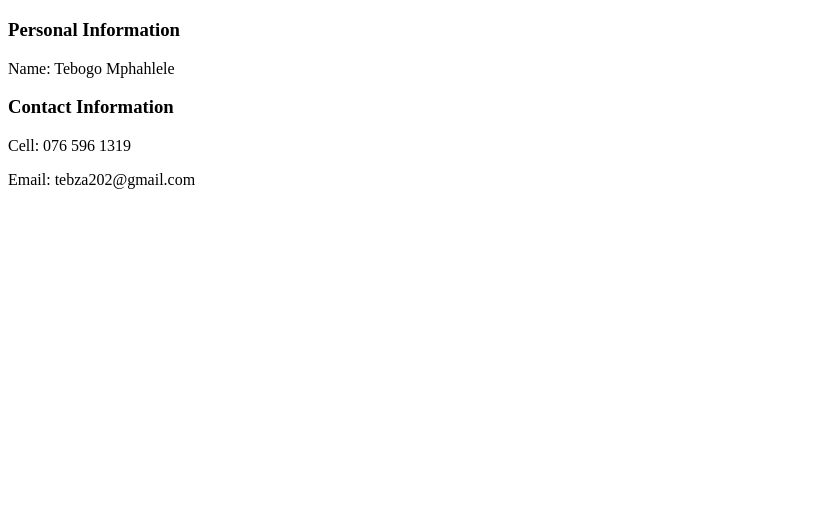
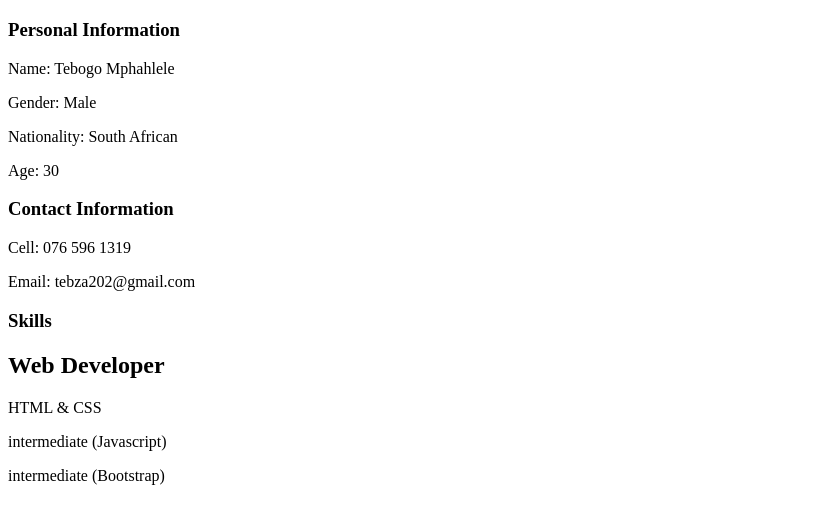
Before and after one commit to tebogomphahlele/CV, a plain HTML site: page index.html in a window 1280 px wide. Shown: the part 87-610 px from the top of the page, without its empty margins (0-824 px from the left). Drawn offline with Linux system fonts and the light colour scheme.

Commit message:
Update index.html

```diff
--- a/index.html
+++ b/index.html
@@ -10,8 +10,16 @@
   <h1>Tebogo Desmond Mphahlele</h1>
   <h3>Personal Information</h3>
   <p>Name: Tebogo Mphahlele</p>
+  <p>Gender: Male</p>
+  <p>Nationality: South African</p>
+  <p>Age: 30</p>
   <h3>Contact Information</h3>
   <p>Cell: 076 596 1319</p>
   <p>Email: tebza202@gmail.com</p>
+  <h3>Skills</h3>
+  <h2>Web Developer</h2>
+  <p>HTML & CSS</p>
+  <p>intermediate (Javascript)</p>
+  <p>intermediate (Bootstrap)</p>
 </body>
 </html>
```
